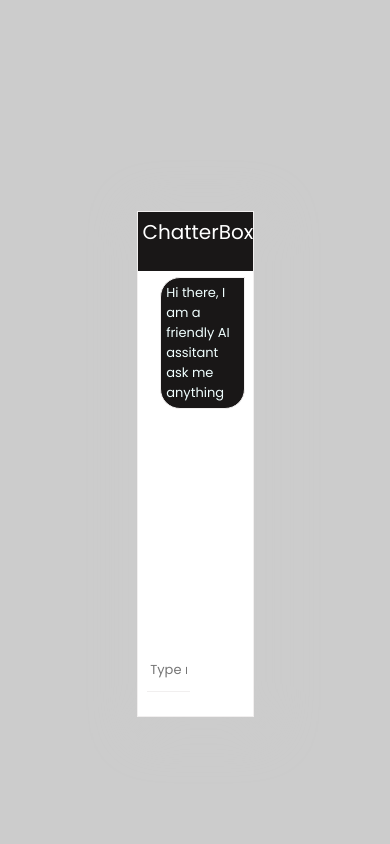
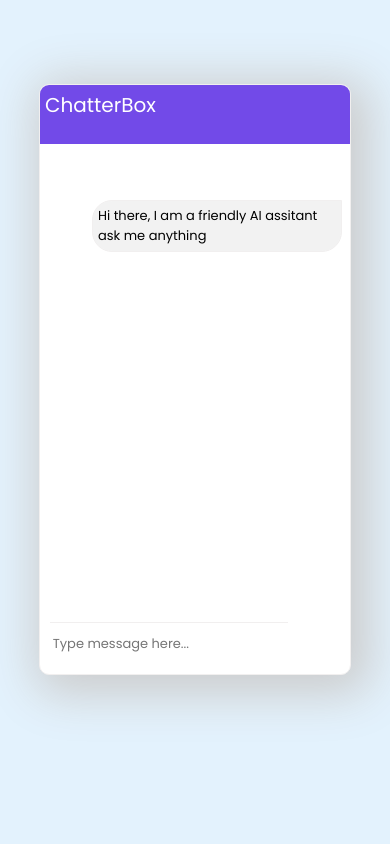
Before and after one commit to masibulele/ai_chat_2024, a Flask app: page / in a window 390 px wide. Run offline with Flask 3, Linux system fonts and the light colour scheme; some libraries are stand-ins or nearby versions.

Commit message:
update styling

```diff
--- a/static/css/style.css
+++ b/static/css/style.css
@@ -12,7 +12,7 @@ html{
 }
 
 body{
-    background: #ccc;
+    background:#E3F2FD;
 }
 
 
@@ -29,16 +29,21 @@ body{
 .app-box{
     border: 1px solid #F1EFEF;
     height: 60vh;
-    width: 30vw;
+    width: 320px;
     background-color: #fff;
     margin-top: 10vh;
     box-shadow: 2vw 2vw 12vw 3vw #ccc;
     min-height: 400px;
+    border-radius: 10px;
+    overflow: hidden;
+    display: flex;
+    flex-direction: column;
+    justify-content: space-between;
 
 }
 
 .header{
-    background-color:#191717 ;
+    background-color:#724ae8 ;
     height: 7vh;
 
 }
@@ -88,14 +93,17 @@ body{
     z-index: 2;
     clear: both;
     min-height: max-content;
+    background-color: #724ae8;
+    color: #fff;
 
 }
 
 .bot{
-    color: azure;
-    background-color:#191717 ;
+    color: #000;
+    background-color:#f2f2f2 ;
     border-radius: 20px 0 20px 20px;
     align-self: end;
+
 }
 
 
@@ -113,14 +121,15 @@ body{
 }
 
 .input-box input{
-    width: 80%;
+    width: 100%;
     min-width: 0.5vw;
     border: none;
-    border-bottom: 0.1vw solid #F1EFEF;
+    border-top: 0.1vw solid #F1EFEF;
     padding: 3px ;
     outline: none;
     height: 5vh;
     width: 26vw;
+    flex-basis: 250px;
 }
 
 
@@ -146,3 +155,21 @@ button{
     margin-left: -1vh;
     margin-top: 1vh;
 }
+
+
+@media (max-width: 490px) {
+    .container{
+       display: flex;
+       align-items: flex-start;
+       justify-content: center;
+
+
+    }
+    .app-box{
+        position: static;
+        height: 70vh;
+        width: 80vw;
+
+    }
+
+}
```
